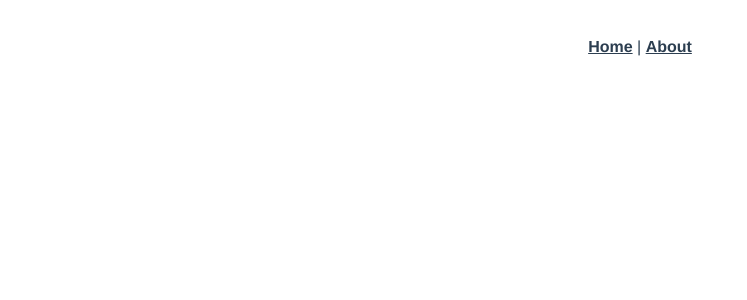
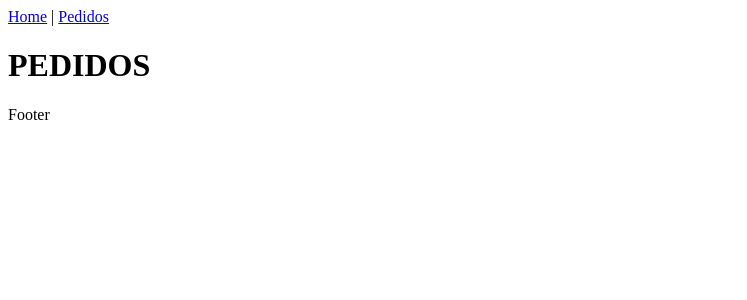
Before and after one commit to Guilok11/testevue, a Vue app: page /pedidos in a window 1280 px wide. Before the commit this address had no page. Shown: the top 300 px of the page, without its empty margins (0-747 px from the left). Built offline with nearby package versions, Linux system fonts and the light colour scheme.

Commit message:
Implement Vue Router

```diff
--- a/src/App.vue
+++ b/src/App.vue
@@ -1,30 +1,21 @@
 <template>
-  <nav>
-    <router-link to="/">Home</router-link> |
-    <router-link to="/about">About</router-link>
-  </nav>
+  <Navbar />
   <router-view/>
+  <Footer />
 </template>
 
+<script>
+import Navbar from './components/Navbar.vue';
+import Footer from './components/Footer.vue';
+export default{
+  components:{
+    Navbar,
+    Footer
+  }
+
+}
+</script>
+
 <style>
-#app {
-  font-family: Avenir, Helvetica, Arial, sans-serif;
-  -webkit-font-smoothing: antialiased;
-  -moz-osx-font-smoothing: grayscale;
-  text-align: center;
-  color: #2c3e50;
-}
 
-nav {
-  padding: 30px;
-}
-
-nav a {
-  font-weight: bold;
-  color: #2c3e50;
-}
-
-nav a.router-link-exact-active {
-  color: #42b983;
-}
 </style>
--- /dev/null
+++ b/src/components/Footer.vue
@@ -0,0 +1,11 @@
+<template>
+    <p>Footer</p>
+
+</template>
+
+<script>
+    export default{
+        name: "Footer"
+
+    }
+</script>
--- a/src/components/HelloWorld.vue
+++ /dev/null
@@ -1,58 +0,0 @@
-<template>
-  <div class="hello">
-    <h1>{{ msg }}</h1>
-    <p>
-      For a guide and recipes on how to configure / customize this project,<br>
-      check out the
-      <a href="https://cli.vuejs.org" target="_blank" rel="noopener">vue-cli documentation</a>.
-    </p>
-    <h3>Installed CLI Plugins</h3>
-    <ul>
-      <li><a href="https://github.com/vuejs/vue-cli/tree/dev/packages/%40vue/cli-plugin-babel" target="_blank" rel="noopener">babel</a></li>
-      <li><a href="https://github.com/vuejs/vue-cli/tree/dev/packages/%40vue/cli-plugin-router" target="_blank" rel="noopener">router</a></li>
-    </ul>
-    <h3>Essential Links</h3>
-    <ul>
-      <li><a href="https://vuejs.org" target="_blank" rel="noopener">Core Docs</a></li>
-      <li><a href="https://forum.vuejs.org" target="_blank" rel="noopener">Forum</a></li>
-      <li><a href="https://chat.vuejs.org" target="_blank" rel="noopener">Community Chat</a></li>
-      <li><a href="https://twitter.com/vuejs" target="_blank" rel="noopener">Twitter</a></li>
-      <li><a href="https://news.vuejs.org" target="_blank" rel="noopener">News</a></li>
-    </ul>
-    <h3>Ecosystem</h3>
-    <ul>
-      <li><a href="https://router.vuejs.org" target="_blank" rel="noopener">vue-router</a></li>
-      <li><a href="https://vuex.vuejs.org" target="_blank" rel="noopener">vuex</a></li>
-      <li><a href="https://github.com/vuejs/vue-devtools#vue-devtools" target="_blank" rel="noopener">vue-devtools</a></li>
-      <li><a href="https://vue-loader.vuejs.org" target="_blank" rel="noopener">vue-loader</a></li>
-      <li><a href="https://github.com/vuejs/awesome-vue" target="_blank" rel="noopener">awesome-vue</a></li>
-    </ul>
-  </div>
-</template>
-
-<script>
-export default {
-  name: 'HelloWorld',
-  props: {
-    msg: String
-  }
-}
-</script>
-
-<!-- Add "scoped" attribute to limit CSS to this component only -->
-<style scoped>
-h3 {
-  margin: 40px 0 0;
-}
-ul {
-  list-style-type: none;
-  padding: 0;
-}
-li {
-  display: inline-block;
-  margin: 0 10px;
-}
-a {
-  color: #42b983;
-}
-</style>
--- /dev/null
+++ b/src/components/Navbar.vue
@@ -0,0 +1,22 @@
+<template>
+  <div id="nav">
+    <RouterLink to="/">
+        <img src="" id="logo">
+    </RouterLink>
+    <router-link to="/">Home</router-link> |
+    <router-link to="/pedidos">Pedidos</router-link>
+  </div>
+
+</template>
+
+<script>
+export default{
+    name: "Navbar"
+
+}
+
+</script>
+
+<style scoped>
+
+</style>
--- a/src/router/index.js
+++ b/src/router/index.js
@@ -8,12 +8,10 @@ const routes = [
     component: HomeView
   },
   {
-    path: '/about',
-    name: 'about',
-    // route level code-splitting
-    // this generates a separate chunk (about.[hash].js) for this route
-    // which is lazy-loaded when the route is visited.
-    component: () => import(/* webpackChunkName: "about" */ '../views/AboutView.vue')
+    path: '/pedidos',
+    name: 'Pedidos',
+
+    component: () => import(/* webpackChunkName: "pedidos" */ '../views/Pedidos.vue')
   }
 ]
 
--- a/src/views/AboutView.vue
+++ /dev/null
@@ -1,5 +0,0 @@
-<template>
-  <div class="about">
-    <h1>This is an about page</h1>
-  </div>
-</template>
--- a/src/views/HomeView.vue
+++ b/src/views/HomeView.vue
@@ -1,18 +1,9 @@
 <template>
   <div class="home">
-    <img alt="Vue logo" src="../assets/logo.png">
-    <HelloWorld msg="Welcome to Your Vue.js App"/>
+    <h1>HOME</h1>
   </div>
 </template>
 
 <script>
-// @ is an alias to /src
-import HelloWorld from '@/components/HelloWorld.vue'
 
-export default {
-  name: 'HomeView',
-  components: {
-    HelloWorld
-  }
-}
 </script>
--- /dev/null
+++ b/src/views/Pedidos.vue
@@ -0,0 +1,5 @@
+<template>
+  <div>
+    <h1>PEDIDOS</h1>
+  </div>
+</template>
```
Also changed, not shown: public/img/burger.jpg (added), public/img/logo.png (added).
